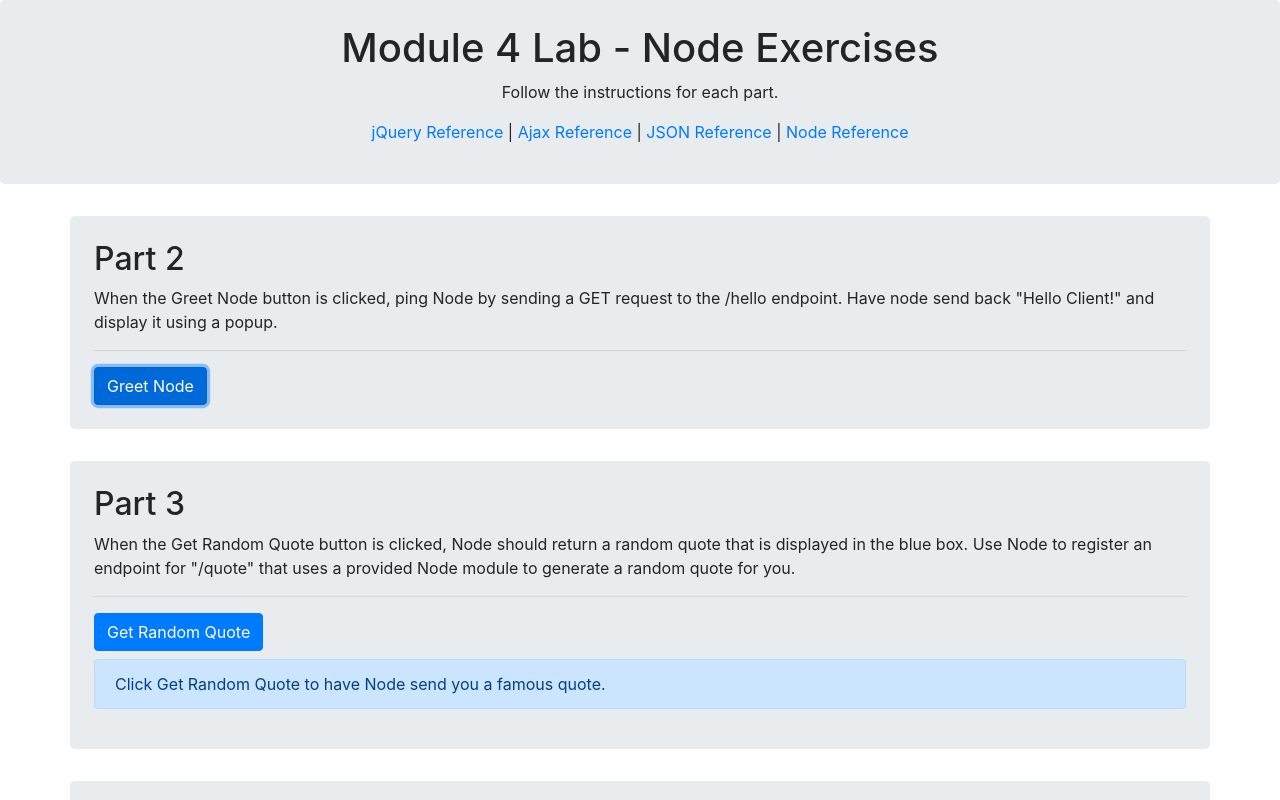
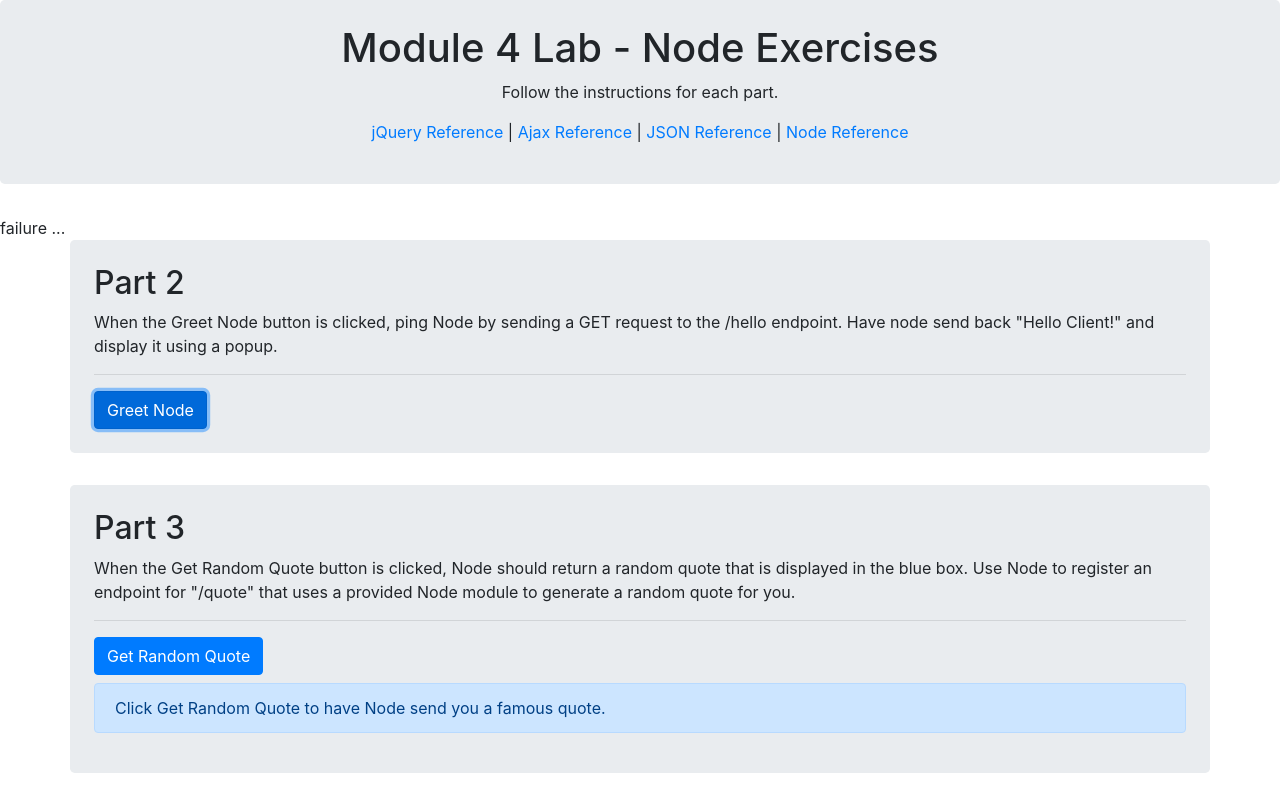
Before and after one commit to githubmutt/cs157, a plain HTML site: page node/mod4_assgn/public/index.html in a window 1280 px wide. Both pictures are taken after a click on the button "Greet Node". Shown: the top 800 px of the page. Drawn offline with nearby package versions, Linux system fonts and the light colour scheme; no server answers.

Commit message:
ajax works

```diff
--- a/node/mod4_assgn/public/index.html
+++ b/node/mod4_assgn/public/index.html
@@ -28,7 +28,7 @@
       </p>
 
     </div>
-
+    <div id="debug" >Debug</div>
     <!-- PART 2 -->
     <div class="container jumbotron py-4 px-4">
       <h2>Part 2</h2>
@@ -48,7 +48,39 @@
         */
 
         // Part 2 Code Here
+        $("#debug").text("debugging ...")
+        $("#greetNodeBtn").on("click" , () => {
 
+          $("#debug").text("clicking  ...")
+
+          alert( "clicked"  )
+          $.ajax(
+            {
+                    url: "/hello",
+                    type:"POST",
+                    success: function(result){
+                      $("#debug").text("success ...")
+                      alert(result)
+                    },
+                    error: function( result ){
+                      $("#debug").text("failure ...")
+                    }
+
+
+            }
+
+
+
+
+          )
+/*
+
+          $.getJSON("/hello2", function(result) {
+                     $("#debug").text("clicked")
+                     alert( "clicked"  )
+          })
+*/
+        })
 
       </script>
     </div>
```
Also changed, not shown: node/mod4_assgn/index.js (+11 -4 lines).
